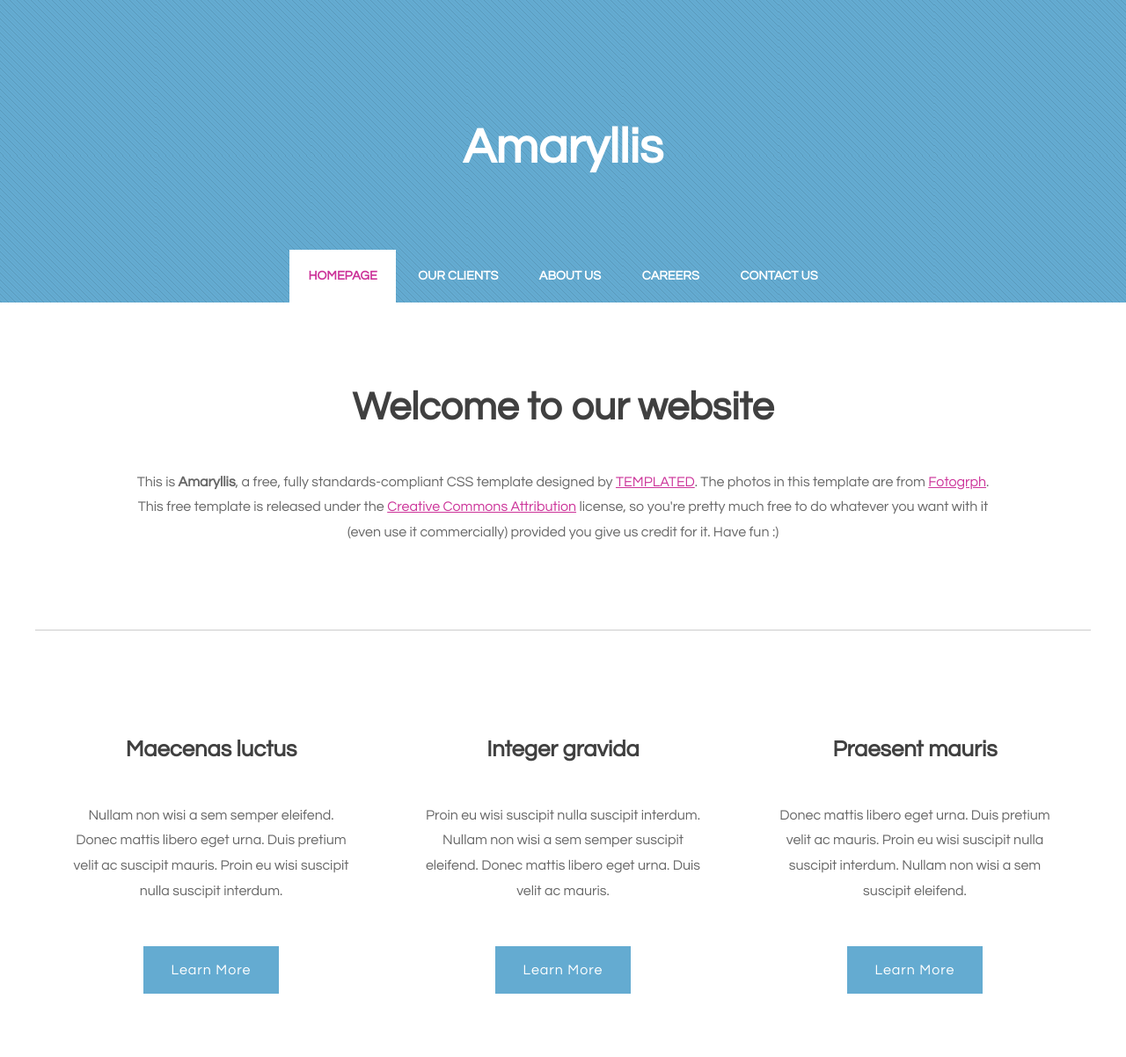
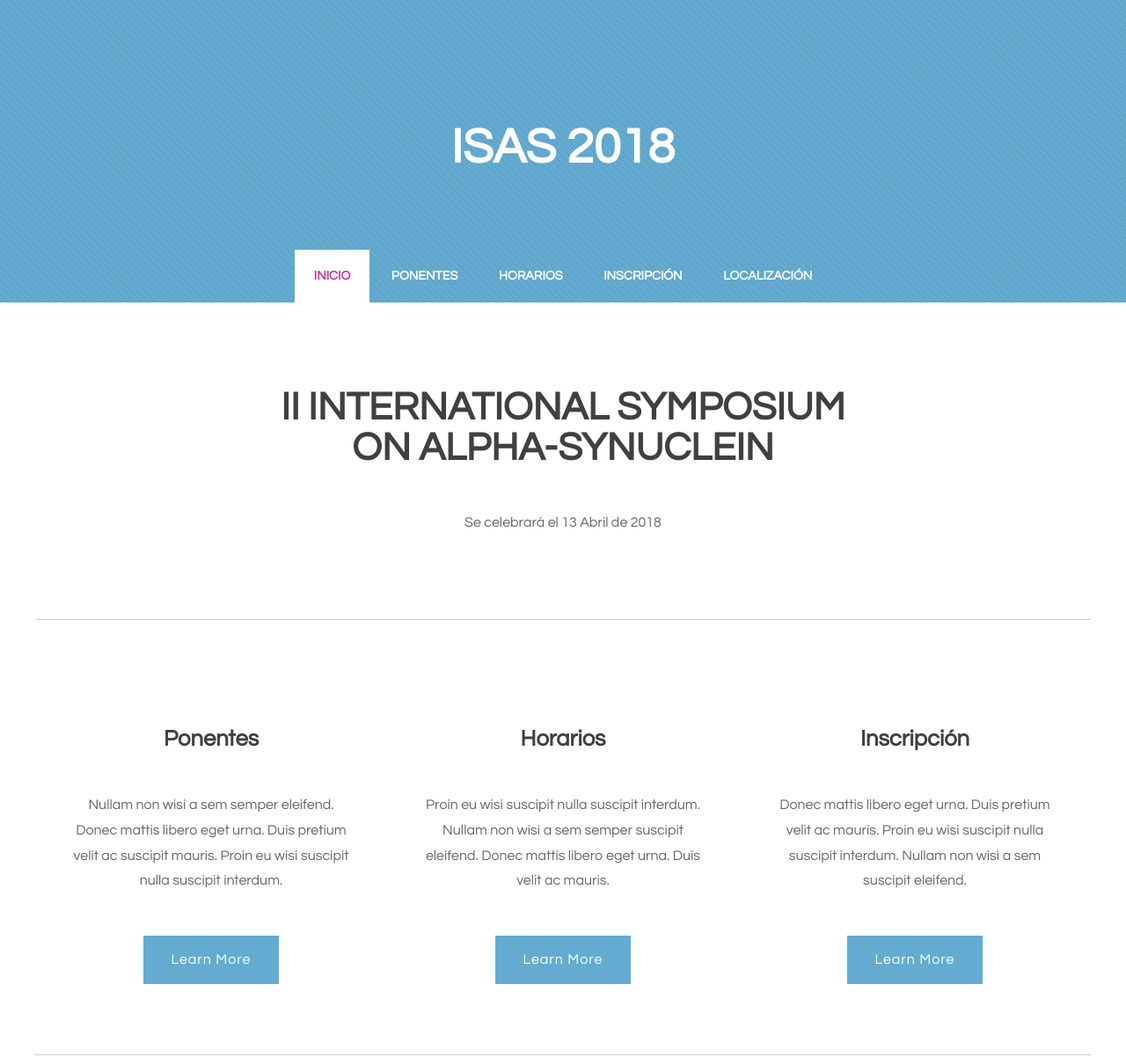
Before and after one commit to neurokafe/isas2018, a plain HTML site: page index.html in a window 1280 px wide. Shown: the top 1202 px of the page at 88% size. Drawn offline with Linux system fonts and the light colour scheme.

Commit message:
Some draft content

```diff
--- a/index.html
+++ b/index.html
@@ -27,15 +27,15 @@ Released   : 20140131
 <div id="header-wrapper">
 	<div id="header" class="container">
 		<div id="logo">
-			<h1><a href="#">Amaryllis</a></h1>
+			<h1><a href="">ISAS 2018</a></h1>
 		</div>
 		<div id="menu">
 			<ul>
-				<li class="active"><a href="#" accesskey="1" title="">Homepage</a></li>
-				<li><a href="#" accesskey="2" title="">Our Clients</a></li>
-				<li><a href="#" accesskey="3" title="">About Us</a></li>
-				<li><a href="#" accesskey="4" title="">Careers</a></li>
-				<li><a href="#" accesskey="5" title="">Contact Us</a></li>
+				<li class="active"><a href="#" accesskey="1" title="">Inicio</a></li>
+				<li><a href="#" accesskey="2" title="">Ponentes</a></li>
+				<li><a href="#" accesskey="3" title="">Horarios</a></li>
+				<li><a href="#" accesskey="4" title="">Inscripción</a></li>
+				<li><a href="#" accesskey="5" title="">Localización</a></li>
 			</ul>
 		</div>
 	</div>
@@ -43,27 +43,29 @@ Released   : 20140131
 <div class="wrapper">
 	<div id="welcome" class="container">
 		<div class="title">
-			<h2>Welcome to our website</h2>
+			<h2>II INTERNATIONAL SYMPOSIUM</h2>
+			<h2>ON ALPHA-SYNUCLEIN</h2>
 		</div>
-		<p>This is <strong>Amaryllis</strong>, a free, fully standards-compliant CSS template designed by <a href="http://templated.co" rel="nofollow">TEMPLATED</a>. The photos in this template are from <a href="http://fotogrph.com/"> Fotogrph</a>. This free template is released under the <a href="http://templated.co/license">Creative Commons Attribution</a> license, so you're pretty much free to do whatever you want with it (even use it commercially) provided you give us credit for it. Have fun :) </p>
+		<p> Se celebrará el 13 Abril de 2018
+		</p>
 	</div>
 	<div id="three-column" class="container">
 		<div><span class="arrow-down"></span></div>
 		<div id="tbox1">
 			<div class="title">
-				<h2>Maecenas luctus</h2>
+				<h2>Ponentes</h2>
 			</div>
 			<p>Nullam non wisi a sem semper eleifend. Donec mattis libero eget urna. Duis pretium velit ac suscipit mauris. Proin eu wisi suscipit nulla suscipit interdum.</p>
 			<a href="#" class="button">Learn More</a> </div>
 		<div id="tbox2">
 			<div class="title">
-				<h2>Integer gravida</h2>
+				<h2>Horarios</h2>
 			</div>
 			<p>Proin eu wisi suscipit nulla suscipit interdum. Nullam non wisi a sem semper suscipit eleifend. Donec mattis libero eget urna. Duis  velit ac mauris.</p>
 			<a href="#" class="button">Learn More</a> </div>
 		<div id="tbox3">
 			<div class="title">
-				<h2>Praesent mauris</h2>
+				<h2>Inscripción</h2>
 			</div>
 			<p>Donec mattis libero eget urna. Duis pretium velit ac mauris. Proin eu wisi suscipit nulla suscipit interdum. Nullam non wisi a sem suscipit  eleifend.</p>
 			<a href="#" class="button">Learn More</a> </div>
```
